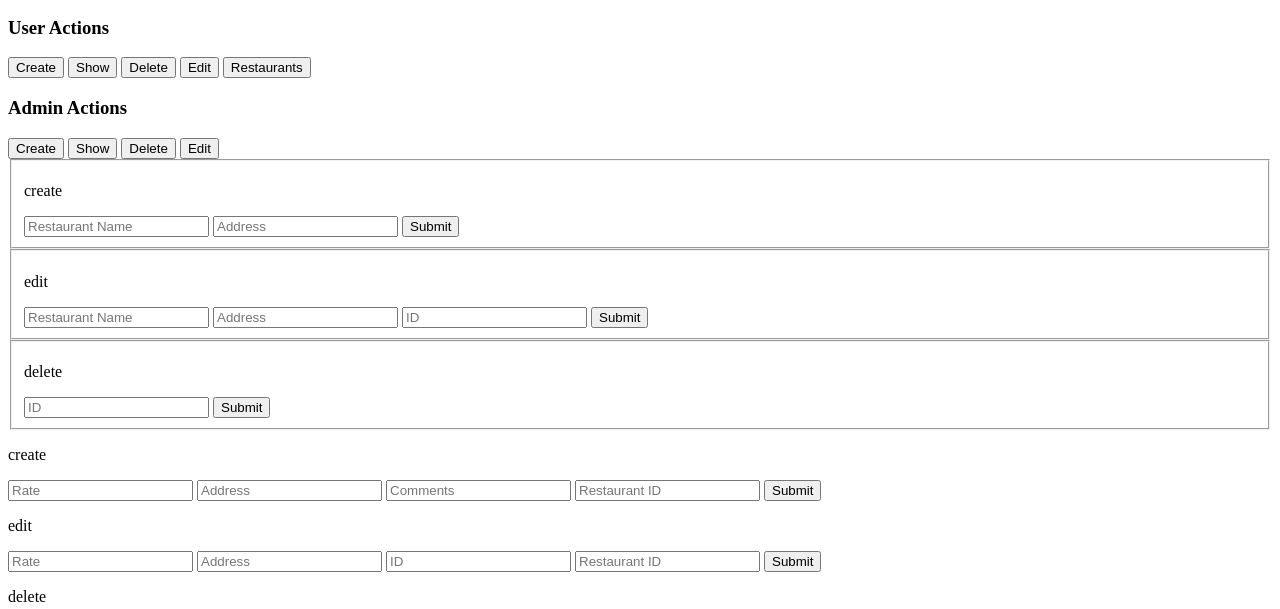
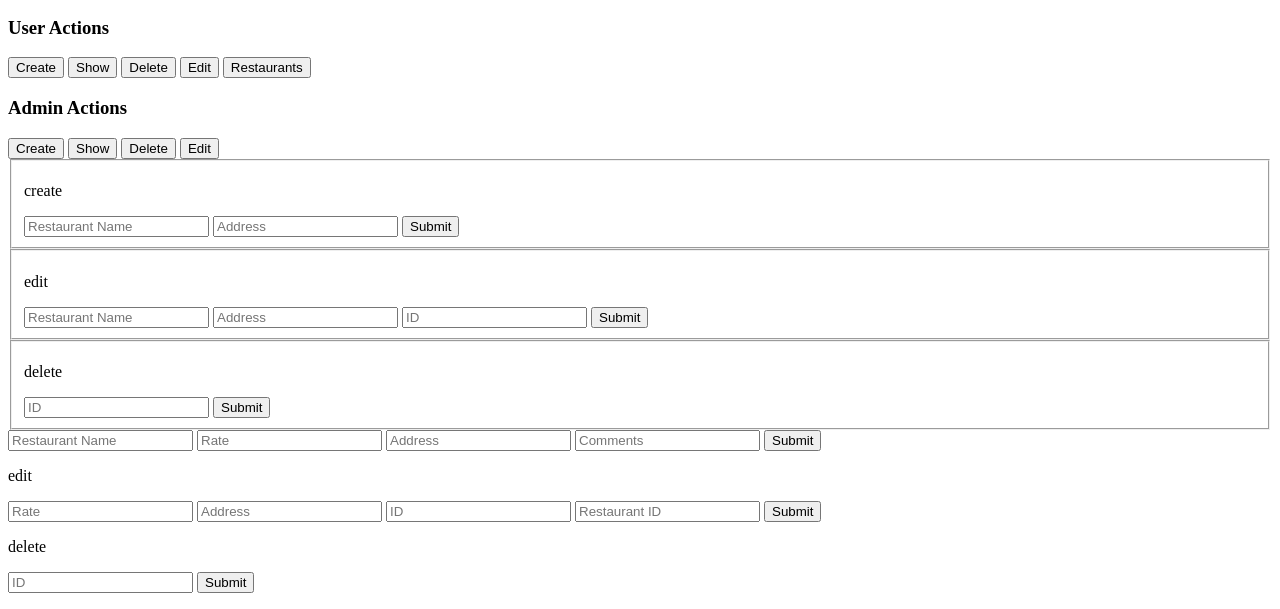
Before and after one commit to pvd-04-team-02/pley-with-your-food-client, a plain HTML site: page index.html in a window 1280 px wide. Shown: the part 164-773 px from the top of the page. Drawn offline with Linux system fonts and the light colour scheme; a script that the page names is missing.

Commit message:
now able to create rating from restaurant name, not copy pasting id

```diff
--- a/assets/scripts/events.js
+++ b/assets/scripts/events.js
@@ -89,6 +89,7 @@ const onCreateRating = event => {
   const data = getFormFields(event.target)
   // $(event.target).trigger('reset')
   api.createRating(data)
+
     .then(ui.createRatingSuccess)
     .catch(ui.createRatingFailure)
 }
--- a/index.html
+++ b/index.html
@@ -92,11 +92,12 @@
       <div class="createRating">
 
         <form id="createRating">
-          <p>create</p>
+          <input type ='text' name='rating[name]' placeholder="Restaurant Name">
           <input type='float' name='rating[rate]' placeholder="Rate">
           <input type='text' name='rating[address]' placeholder="Address">
           <input type ='text' name='rating[comment]' placeholder="Comments">
-          <input type='text' name='rating[restaurant]' placeholder="Restaurant ID">
+
+          <!-- <input type='text' name='rating[restaurant]' placeholder="Restaurant ID"> -->
             <input class="btn btn-dark" type="submit" value="Submit">
         </form>
       </div>
```
